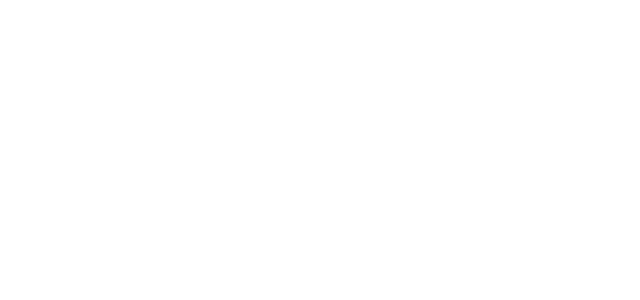
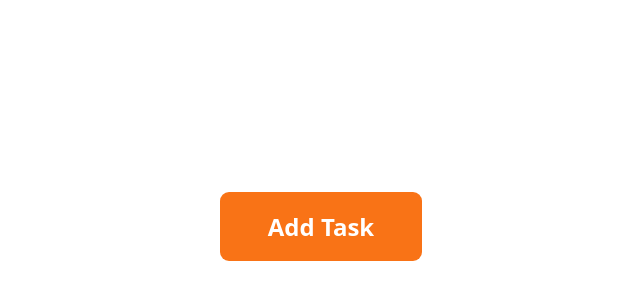
Before and after one commit to Amyholst1/grupprojekt, a React app in the folder frontend/: page / in a window 1280 px wide. Shown: the part 174-474 px from the top of the page, without its empty margins (319-959 px from the left). Built offline with nearby package versions, Linux system fonts and the light colour scheme; the HTML template or start-up script is replaced by a standard one.

Commit message:
feat: added button for add task

```diff
--- a/frontend/src/App.jsx
+++ b/frontend/src/App.jsx
@@ -1,11 +1,13 @@
 import './App.css'
 import Navbar from './components/navbar'
+import AddTask from './components/AddTask'
 
 function App() {
-
-
   return (
-    <Navbar></Navbar>
+    <>
+      <Navbar />
+      <AddTask />
+    </>
   )
 }
 
--- /dev/null
+++ b/frontend/src/components/AddTask.jsx
@@ -0,0 +1,21 @@
+
+function AddTask({ text = "Add Task", onClick }) {
+  const style = {
+    backgroundColor: "#F97316",
+    color: "#FFFFFF",
+    border: "none",
+    padding: "18px 48px",
+    fontSize: "24px",
+    fontWeight: "600",
+    borderRadius: "9px",
+    cursor: "pointer",
+  };
+
+  return (
+    <button style={style} onClick={onClick}>
+      {text}
+    </button>
+  );
+}
+
+export default AddTask;
```
Also changed, not shown: 1 other file (tests, documents, lock files or other folders).
